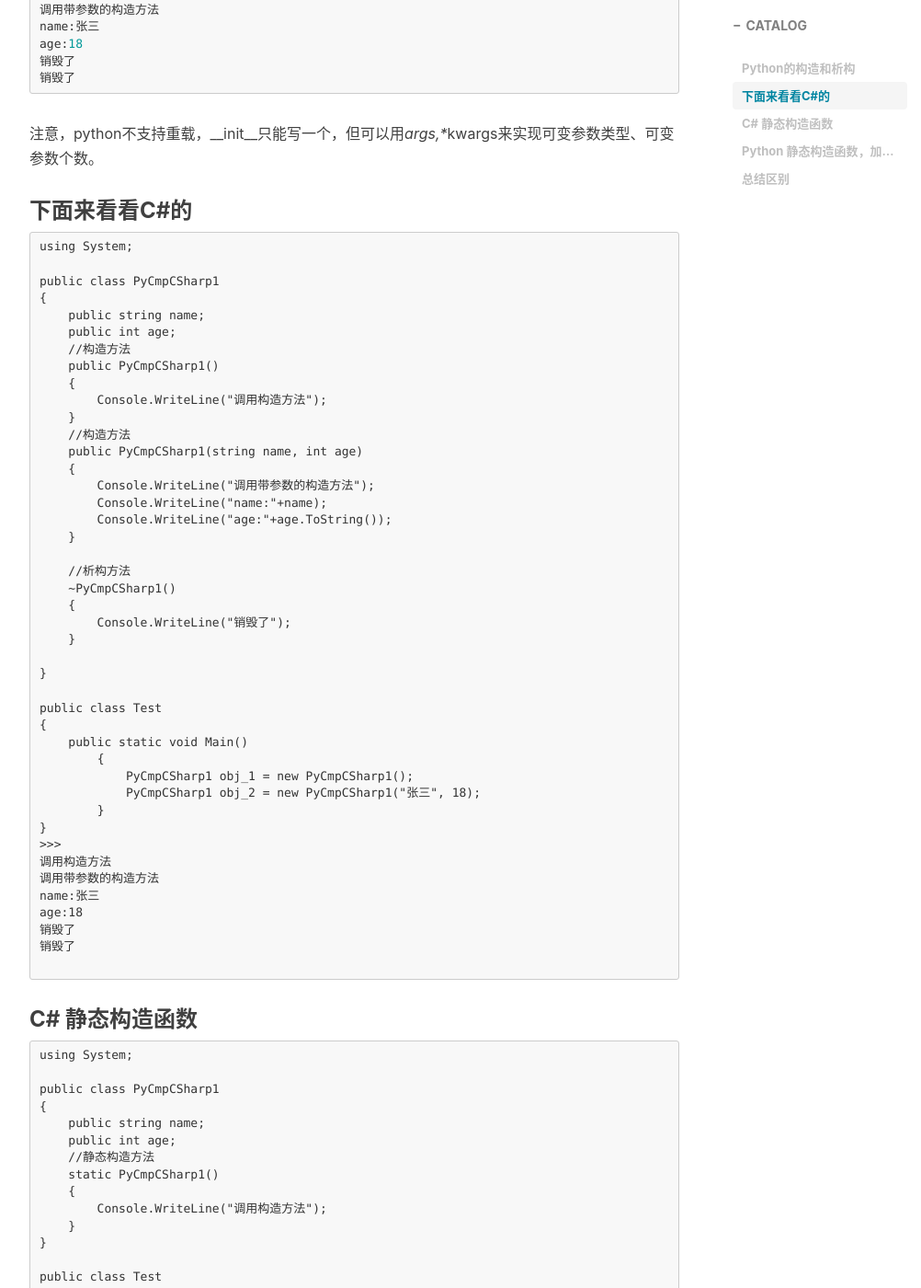
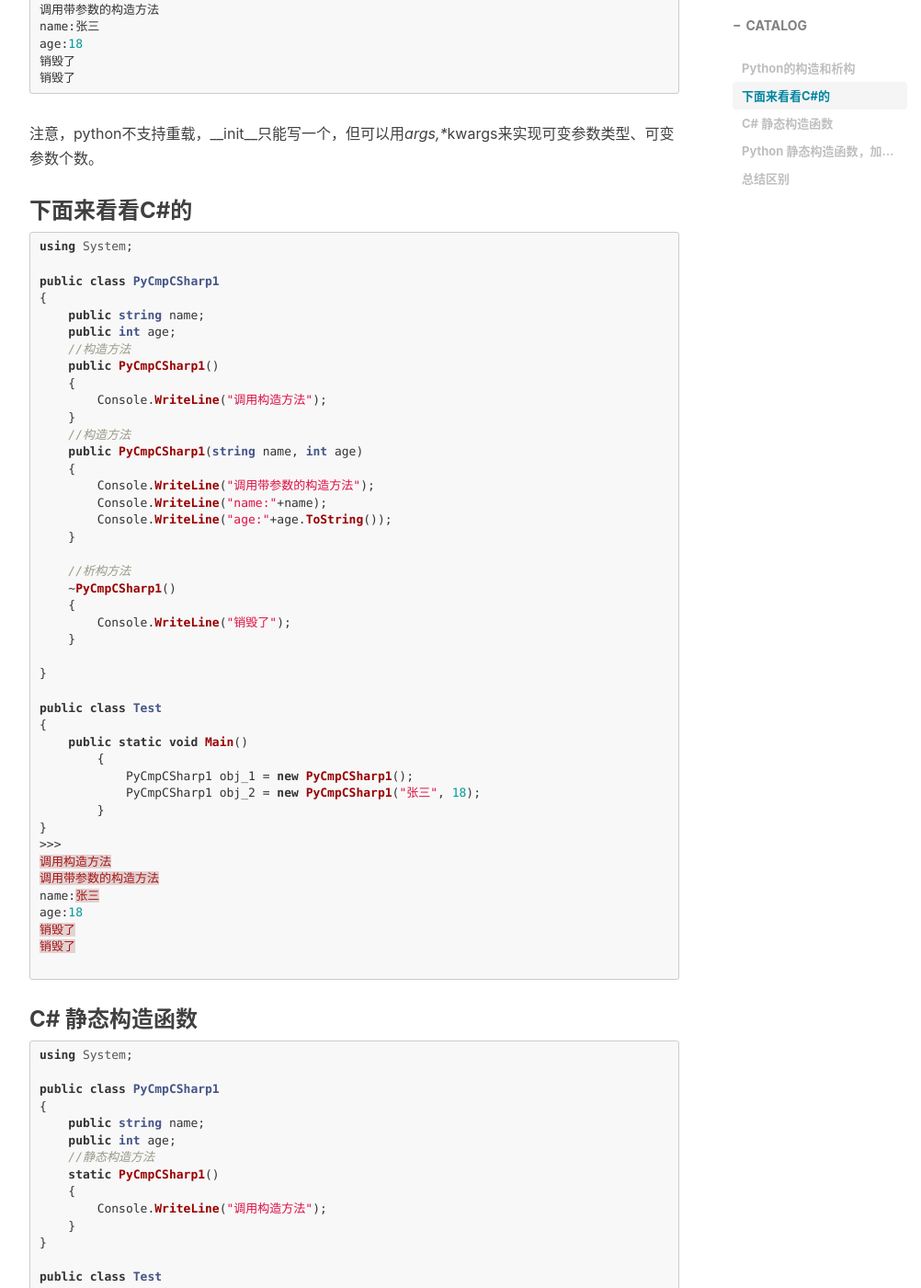
Before and after one commit to johnwayne1995/johnwayne1995.github.io, a Jekyll site: the page built from _posts/2022-04-01-构造函数及析构函数的对比.md, in a window 1280 px wide and 1400 px high, scrolled down 1219 px. Shown: the whole window at 92% size, without its empty margins (233-1235 px from the left). Built offline with Jekyll 4.4.1, drawn with Linux system fonts in a browser that asks for light colours; nearby versions of some CDN libraries; comment, search, counter and statistics services are not loaded; some of the changed text lies outside the part shown.

Commit message:
Update 2022-04-01-构造函数及析构函数的对比.md

````diff
--- a/_posts/2022-04-01-构造函数及析构函数的对比.md
+++ b/_posts/2022-04-01-构造函数及析构函数的对比.md
@@ -51,7 +51,7 @@ age:18
 注意，python不支持重载，\__init__只能写一个，但可以用*args,\**kwargs来实现可变参数类型、可变参数个数。
 ### 下面来看看C#的
 
-```CSharp
+```cs
 using System;
 
 public class PyCmpCSharp1
@@ -98,7 +98,7 @@ age:18
 ```
 
 ### C# 静态构造函数
-```CSharp
+```cs
 using System;
 
 public class PyCmpCSharp1
@@ -178,7 +178,7 @@ print(id(object1), id(object2))
 ```
 
 
-```CSharp
+```cs
 using System;
 
 public sealed class Singleton
````
